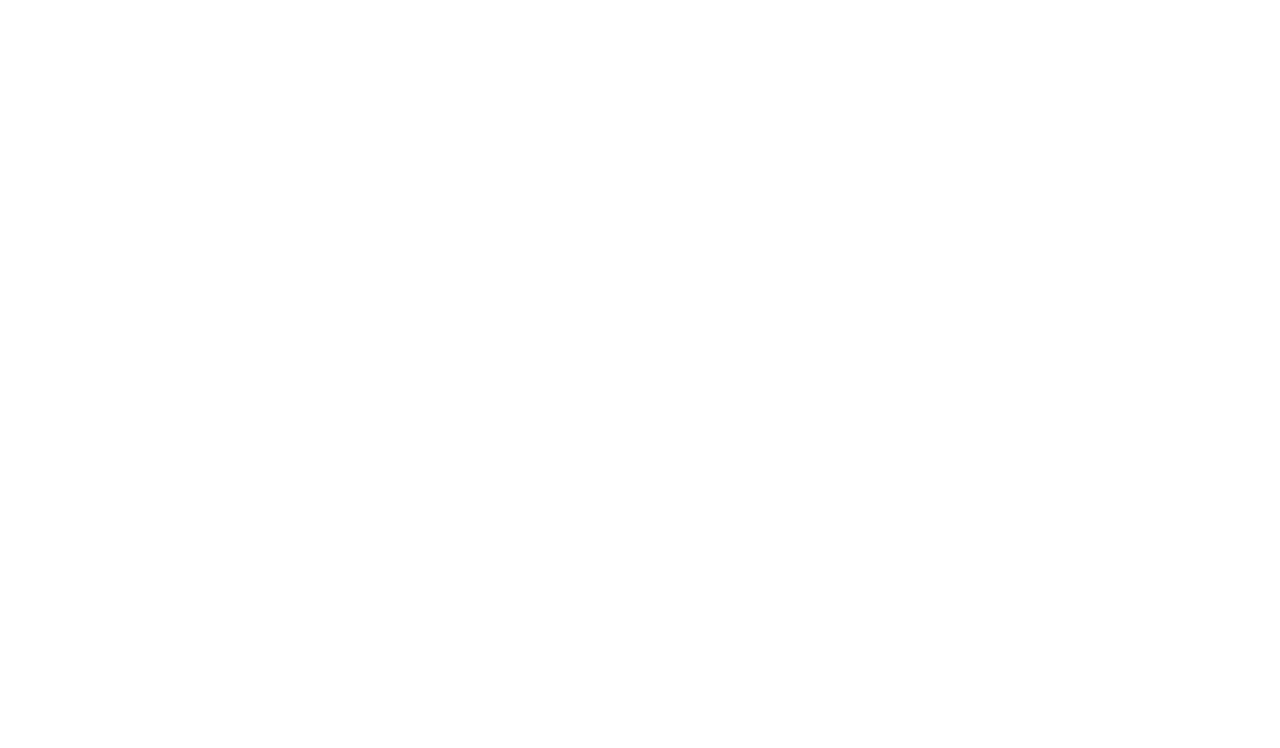
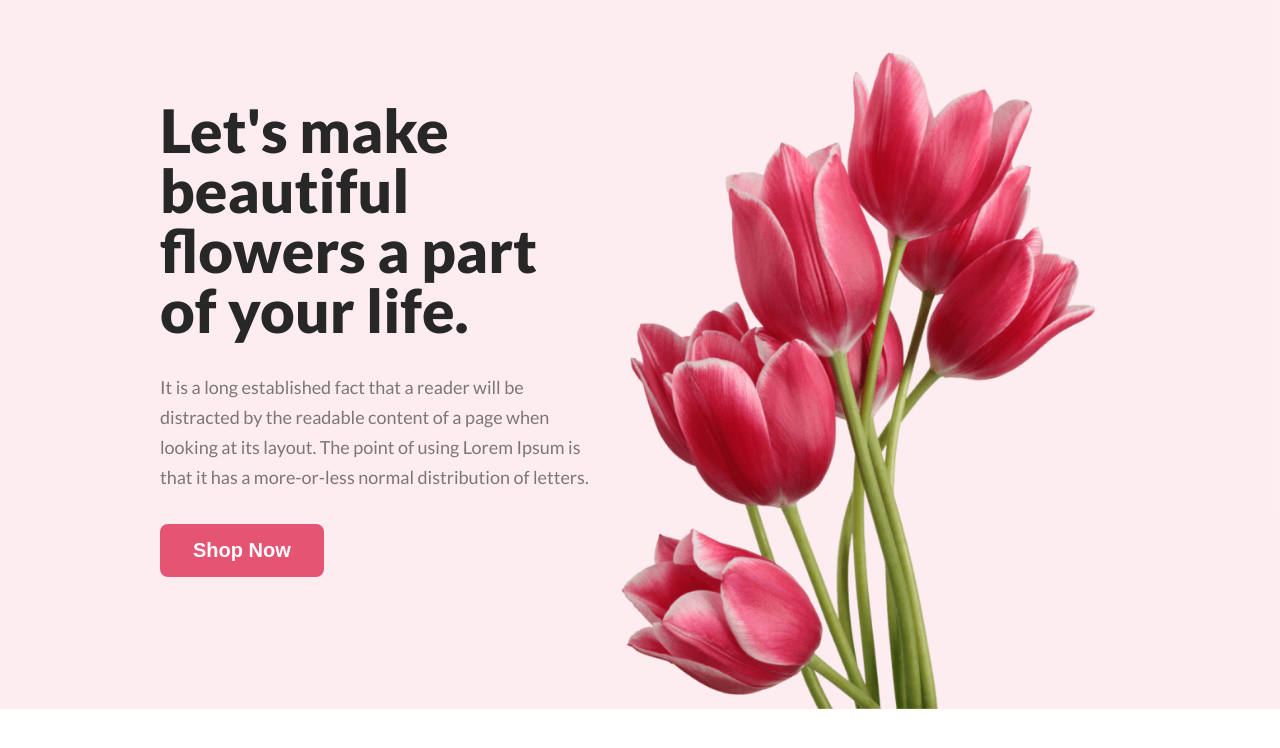
Before and after one commit to SHShadhin/flower-shop, a plain HTML site: page index.html in a window 1280 px wide. Drawn offline with Linux system fonts and the light colour scheme.

Commit message:
banner section added

```diff
--- a/Styles/style.css
+++ b/Styles/style.css
@@ -1 +1,67 @@
-@import url('https://fonts.googleapis.com/css2?family=Lato:ital,wght@0,100;0,300;0,400;0,700;0,900;1,100;1,300;1,400;1,700;1,900&display=swap');
+@import url("https://fonts.googleapis.com/css2?family=Lato:ital,wght@0,100;0,300;0,400;0,700;0,900;1,100;1,300;1,400;1,700;1,900&display=swap");
+
+* {
+  margin: 0;
+  padding: 0;
+}
+
+body {
+  font-family: "Lato", sans-serif;
+}
+
+p {
+  color: rgba(39, 39, 39, 0.6);
+  font-family: Lato;
+  font-size: 18px;
+  font-weight: 400;
+  line-height: 30px;
+}
+
+/* Banner section styles */
+header {
+  background: rgba(229, 84, 115, 0.1);
+}
+
+.container {
+  width: 75%;
+  max-width: 1440px;
+  margin: 0 auto;
+}
+
+.banner {
+  display: flex;
+  justify-content: space-between;
+  align-items: center;
+}
+
+.banner-text h1 {
+  color: rgba(39, 39, 39, 1);
+  font-family: Lato;
+  font-size: 60px;
+  font-weight: 800;
+  line-height: 100%;
+  letter-spacing: 0%;
+  text-align: left;
+}
+
+.banner-text .btn {
+  border-radius: 8px;
+  background: rgba(229, 84, 115, 1);
+  color: rgba(255, 255, 255, 1);
+  font-size: 20px;
+  font-weight: 700;
+  letter-spacing: 0%;
+  padding: 15px 33px;
+  border: none;
+}
+
+.banner .banner-text *{
+    margin-bottom: 32px;
+    max-width: 530px;
+}
+
+.banner-img img {
+    width: 100%;
+    margin-top: 50px;
+    vertical-align: middle;
+}
--- a/index.html
+++ b/index.html
@@ -4,15 +4,18 @@
     <meta charset="UTF-8">
     <meta name="viewport" content="width=device-width, initial-scale=1.0">
     <title>flower-shop</title>
+    <link rel="stylesheet" href="Styles/style.css">
 </head>
 <body>
     <header>
         <div class="container banner">
             <div class="banner-text">
-
+                <h1>Let's make beautiful flowers a part of your life.</h1>
+                <p>It is a long established fact that a reader will be distracted by the readable content of a page when looking at its layout. The point of using Lorem Ipsum is that it has a more-or-less normal distribution of letters.</p>
+                <button class="btn">Shop Now</button>
             </div>
             <div class="banner-img">
-
+                <img src="Flower Asset/pngwing 10.png" alt="">
             </div>
         </div>
     </header>
```
